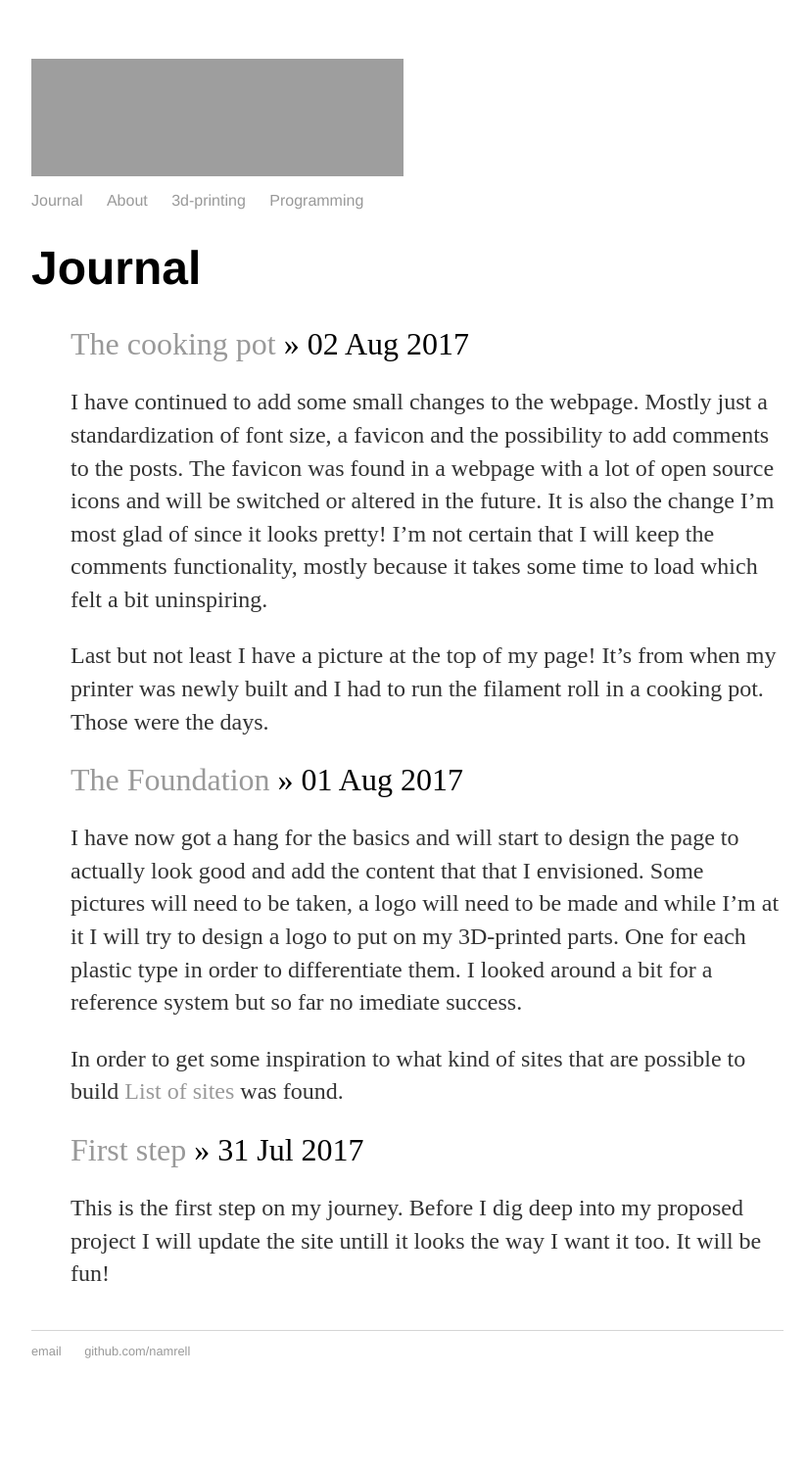
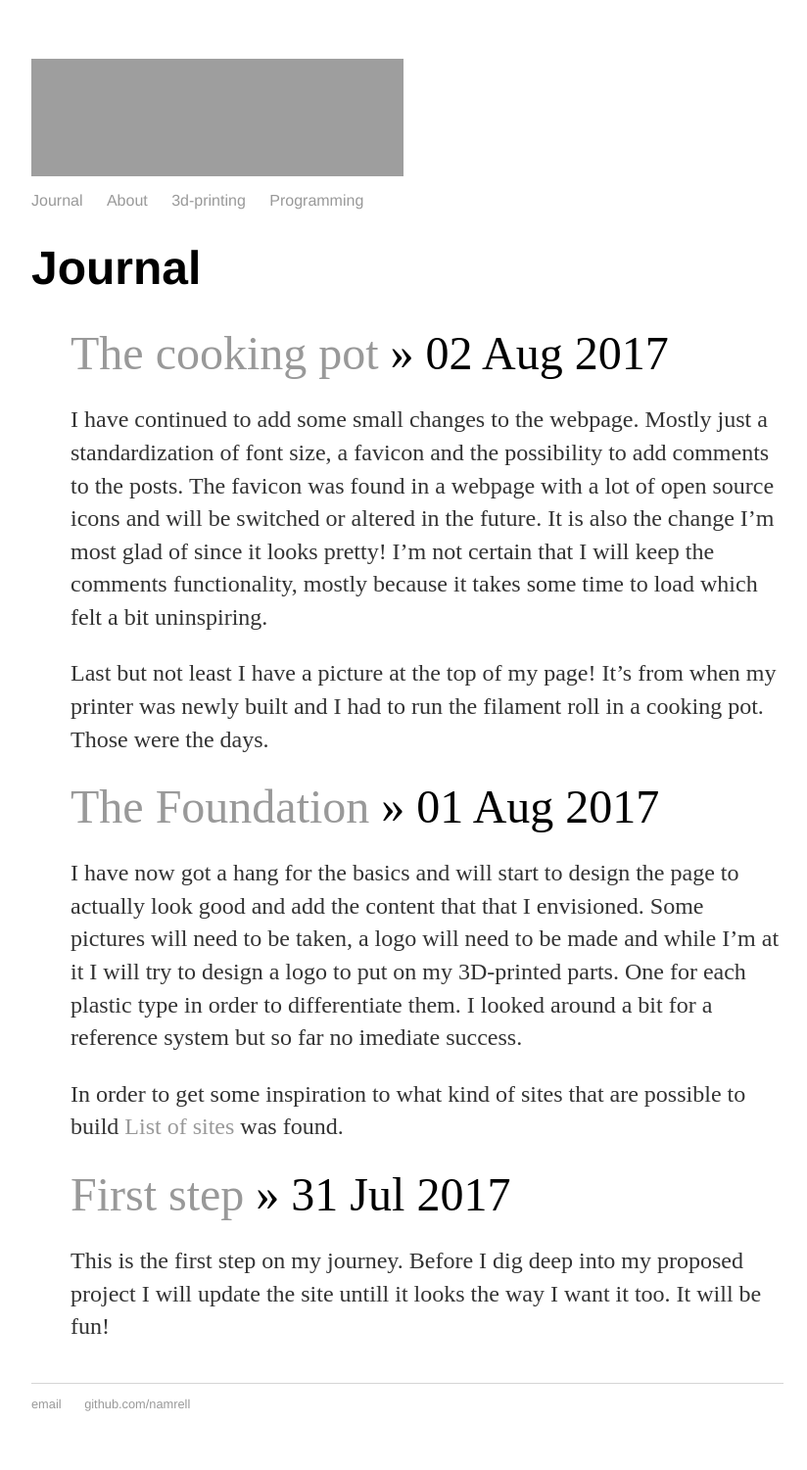
Before and after one commit to Namrell/Namrell.github.io, a Jekyll site: the page built from index.html, in a window 1280 px wide. Shown: the whole page at 98% size, without its empty margins (224-1048 px from the left). Built offline with Jekyll 4.4.1, drawn with Linux system fonts in a browser that asks for light colours; before the commit the page ends 1447 px from its top, so only the background shows below that; grey boxes are pictures that could not be loaded.

Commit message:
Update index.html

```diff
--- a/index.html
+++ b/index.html
@@ -7,7 +7,7 @@ title: Journal
 	<ul class="posts">
 
 	  {% for post in site.posts %}
-	    <font size="6">
+	    <font size="7">
 	    <li><a href="{{ post.url }}" title="{{ post.title }}">{{ post.title }}</a> » <span>{{ post.date | date_to_string }}</span>
 	    </font>
 	    {{ post.content }}</li>
```
